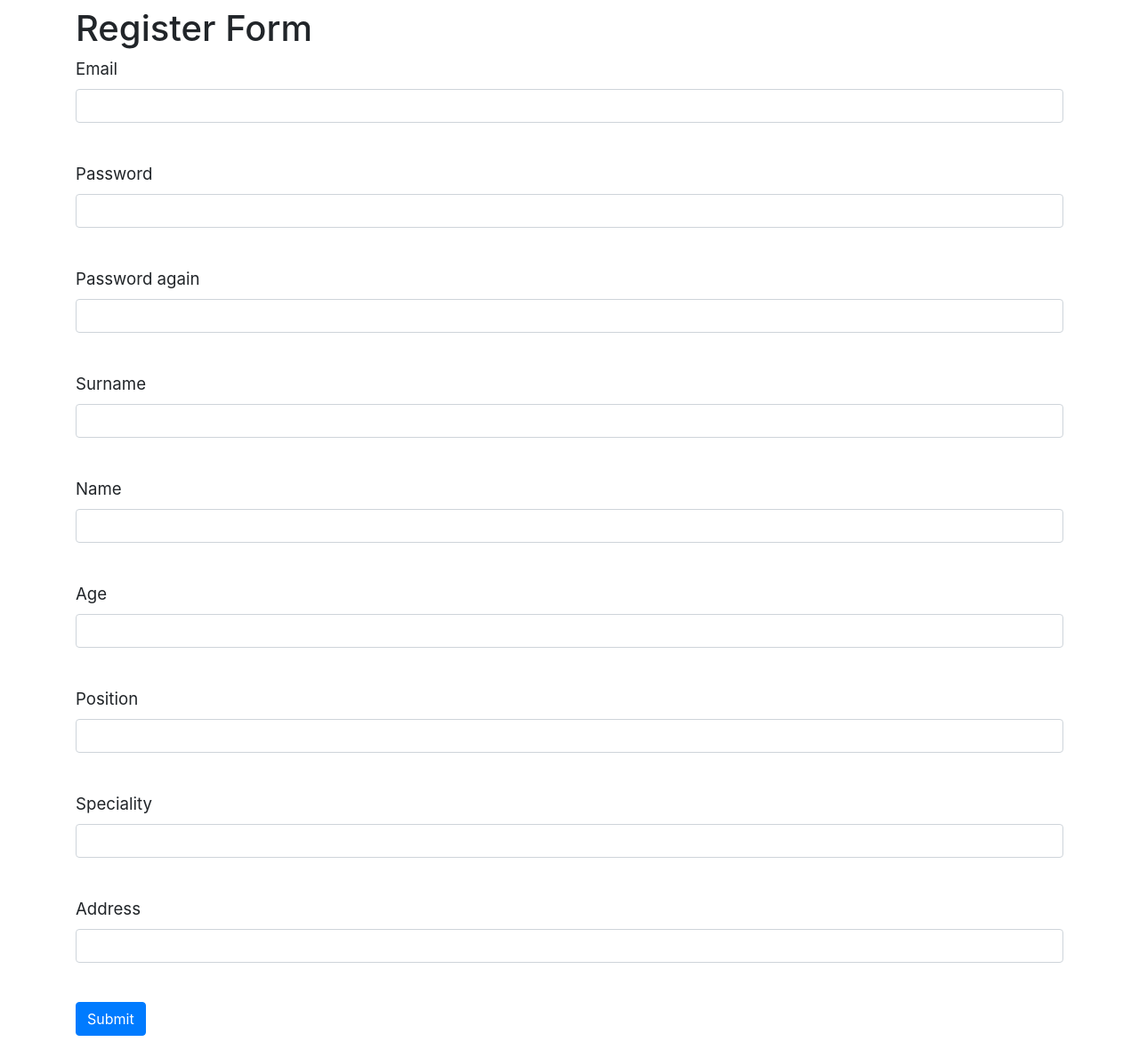
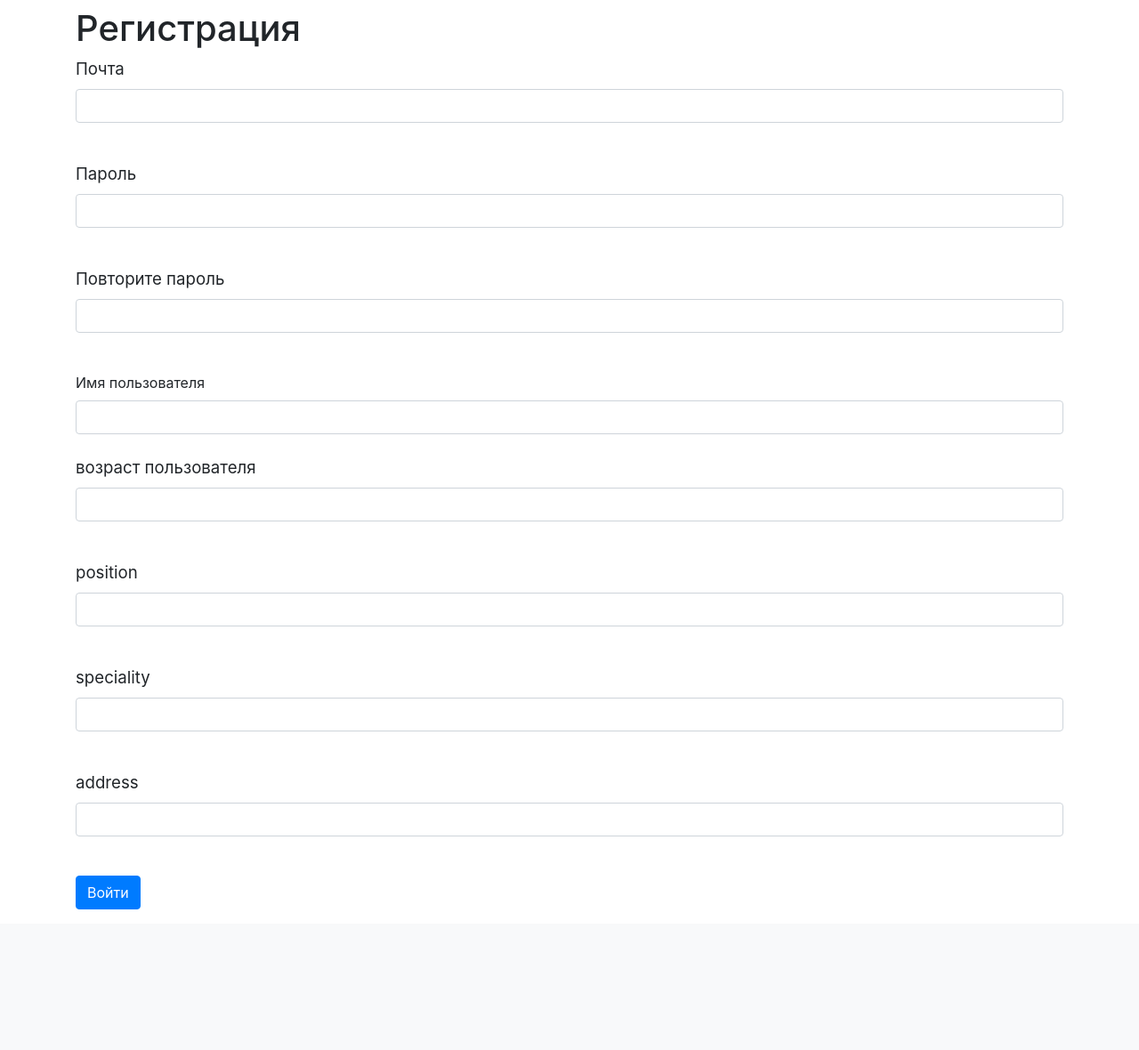
Before and after one commit to nordFromRussia/pythonProject6, a Flask app: template templates/register.html in a window 1280 px wide. Shown: the part 141-1321 px from the top of the page at 89% size. After the commit the page ends 1163 px from the top, so only its background shows below. Run offline with Flask 2, Linux system fonts and the light colour scheme; the template is opened without the code that fills it: values that come from a table or form of the project are taken from there, most other values are stand-ins (such as "Sample title", 1, 10 or a date in 2020); form fields are guessed from the names that the template uses; some libraries are stand-ins or nearby versions.

Commit message:
register

```diff
--- /dev/null
+++ b/forms/user.py
@@ -0,0 +1,17 @@
+from flask_wtf import FlaskForm
+from wtforms import PasswordField, StringField, IntegerField, SubmitField, EmailField
+from wtforms.validators import DataRequired
+
+
+class RegisterForm(FlaskForm):
+    email = EmailField('Почта', validators=[DataRequired()])
+    password = PasswordField('Пароль', validators=[DataRequired()])
+    password_again = PasswordField('Повторите пароль', validators=[DataRequired()])
+    surname = StringField('фамилия пользователя', validators=[DataRequired()])
+    name = StringField('Имя пользователя', validators=[DataRequired()])
+    age = IntegerField('возраст пользователя', validators=[DataRequired()])
+    position = StringField('position', validators=[DataRequired()])
+    speciality = StringField('speciality', validators=[DataRequired()])
+
+    address = StringField('address', validators=[DataRequired()])
+    submit = SubmitField('Войти')
--- a/main_users.py
+++ b/main_users.py
@@ -1,7 +1,10 @@
 from flask import Flask, render_template
+from werkzeug.utils import redirect
+
 from data import db_session
 from data.users import User
 from data.jobs import Jobs
+from forms.user import RegisterForm
 
 
 app = Flask(__name__)
@@ -13,12 +16,30 @@ def main():
     app.run()
 
 
-@app.route("/")
-def index():
-    db_session.global_init("db/mars_explorer.sqlite")
-    db_sess = db_session.create_session()
-    jobs = db_sess.query(Jobs)
-    return render_template("index.html", jobs=jobs)
+@app.route('/register', methods=['GET', 'POST'])
+def reqister():
+    form = RegisterForm()
+    if form.validate_on_submit():
+        if form.password.data != form.password_again.data:
+            return render_template('register.html', title='Регистрация',
+                                   form=form,
+                                   message="Пароли не совпадают")
+        from data.db_session import global_init
+        global_init('db/mars_explorer.sqlite')
+        db_sess = db_session.create_session()
+        if db_sess.query(User).filter(User.email == form.email.data).first():
+            return render_template('register.html', title='Регистрация',
+                                   form=form,
+                                   message="Такой пользователь уже есть")
+        user = User(
+            name=form.name.data,
+            email=form.email.data,
+        )
+        user.set_password(form.password.data)
+        db_sess.add(user)
+        db_sess.commit()
+        return redirect('/login')
+    return render_template('register.html', title='Регистрация', form=form)
 
 
 if __name__ == '__main__':
--- a/templates/register.html
+++ b/templates/register.html
@@ -1,11 +1,9 @@
 {% extends "base.html" %}
 
 {% block content %}
-<h1>Register Form</h1>
-
+<h1>Регистрация</h1>
 <form action="" method="post">
     {{ form.hidden_tag() }}
-    {{ form.csrf_token }}
     <p>
         {{ form.email.label }}<br>
         {{ form.email(class="form-control", type="email") }}<br>
@@ -33,24 +31,15 @@
             </p>
         {% endfor %}
     </p>
-    <p>
-        {{ form.surname.label }}<br>
-        {{ form.surname(class="form-control") }}<br>
-        {% for error in form.surname.errors %}
-    <p class="alert alert-danger" role="alert">
-        {{ error }}
-    </p>
-    {% endfor %}
-    </p>
-    <p>
+
         {{ form.name.label }}<br>
         {{ form.name(class="form-control") }}<br>
         {% for error in form.name.errors %}
             <p class="alert alert-danger" role="alert">
                 {{ error }}
             </p>
+
         {% endfor %}
-    </p>
      <p>
         {{ form.age.label }}<br>
         {{ form.age(class="form-control") }}<br>
@@ -59,7 +48,6 @@
                 {{ error }}
             </p>
         {% endfor %}
-    </p>
     <p>
         {{ form.position.label }}<br>
         {{ form.position(class="form-control") }}<br>
@@ -68,7 +56,6 @@
                 {{ error }}
             </p>
         {% endfor %}
-    </p>
     <p>
         {{ form.speciality.label }}<br>
         {{ form.speciality(class="form-control") }}<br>
@@ -77,7 +64,6 @@
                 {{ error }}
             </p>
         {% endfor %}
-    </p>
     <p>
         {{ form.address.label }}<br>
         {{ form.address(class="form-control") }}<br>
@@ -86,7 +72,6 @@
                 {{ error }}
             </p>
         {% endfor %}
-    </p>
     <p>{{ form.submit(type="submit", class="btn btn-primary") }}</p>
     {{message}}
 </form>
--- a/уцй.py
+++ b/уцй.py
@@ -6,7 +6,7 @@ def main(g):
     db_session.global_init("db/" + g)
     db_sess = db_session.create_session()
 
-    for user in db_sess.query(User).filter(User.age < 18):
+    for user in db_sess.query(User).filter(User.age > 18):
         print(user, user.age, 'years')
     db_sess.commit()
 
```
Also changed, not shown: data/users.py (+6 -1 lines). Lines whose indentation alone changed are shown as unchanged.
